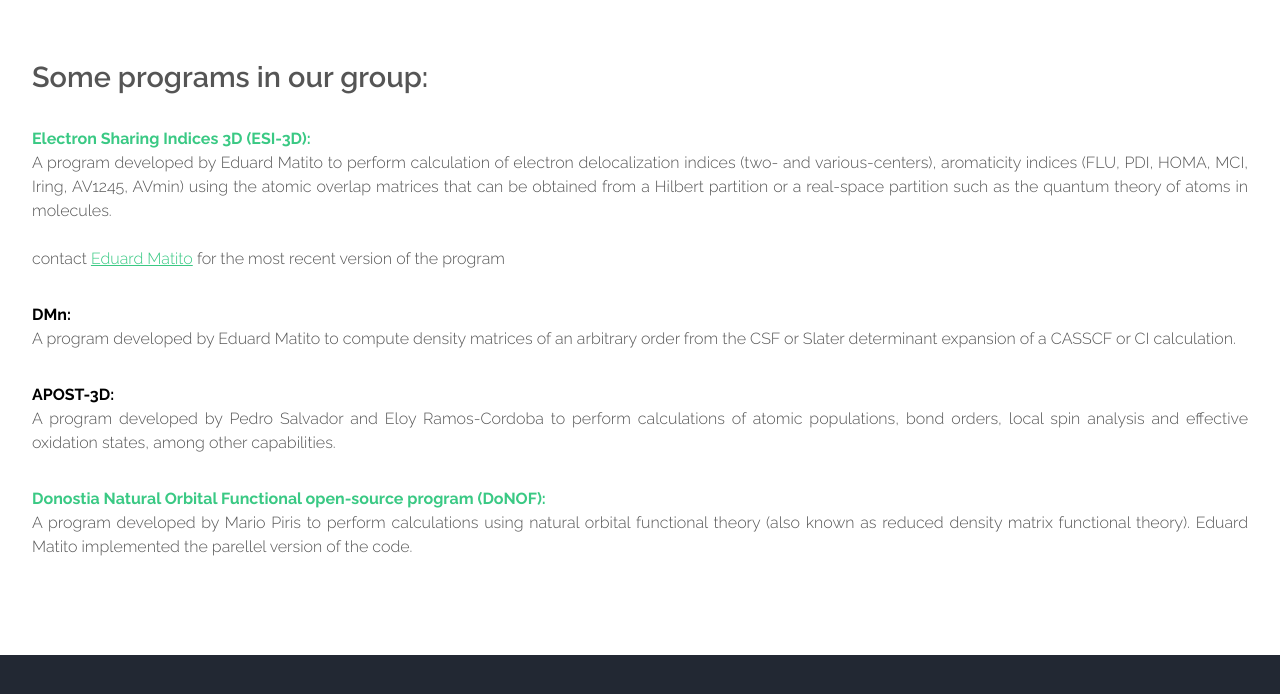
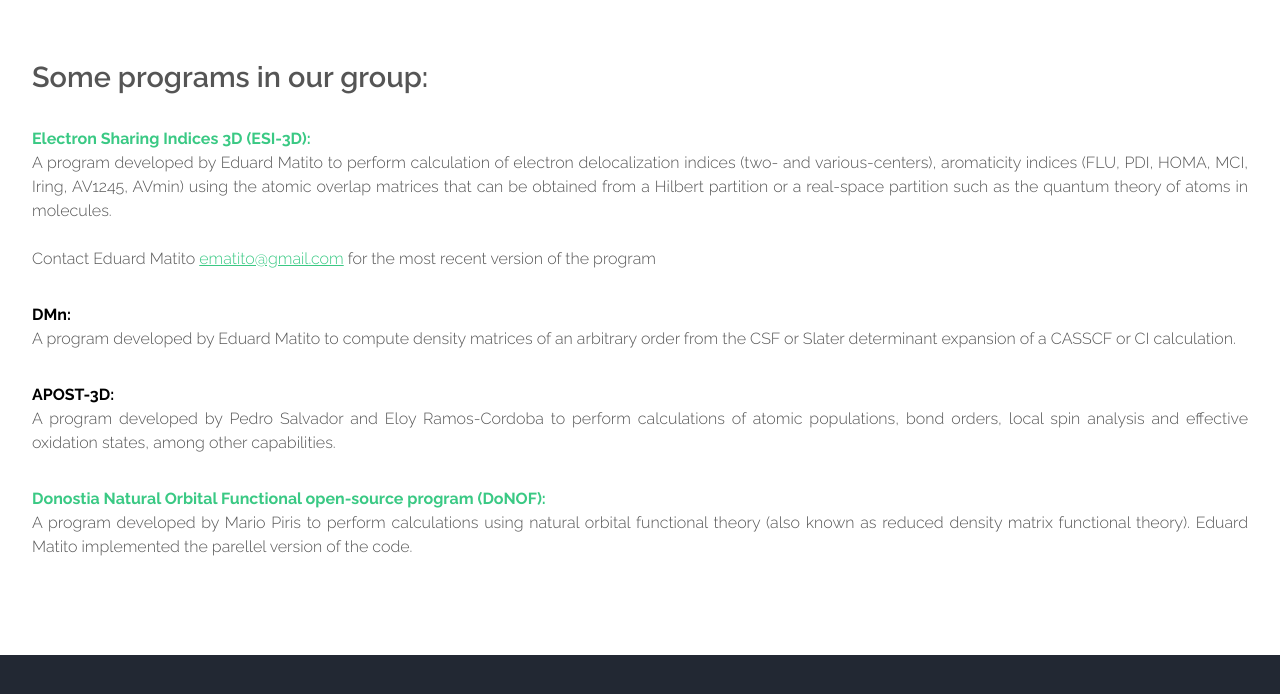
Before and after one commit to old-jekyll-templates/Horizons-Jekyll-Theme, a Jekyll site: the page built from resources.html, in a window 1280 px wide and 900 px high, cut to the strip 192-886 px from the top of the window. Built offline with Jekyll 4.4.1, drawn with Linux system fonts in a browser that asks for light colours.

Commit message:
Update resources.html

```diff
--- a/resources.html
+++ b/resources.html
@@ -17,7 +17,7 @@ layout: main
        <p style="text-align:justify; text-justify:inter-ideograph;"> <font color="#000000"> <b> <a href=http://iqcc.udg.edu/~eduard/ESI/ target="_blank" style="text-decoration:none">Electron Sharing Indices 3D (ESI-3D): </a ></font> <br>
          </b> A program developed by Eduard Matito to perform calculation of electron delocalization indices (two- and various-centers), aromaticity indices (FLU, PDI, HOMA, MCI, Iring, AV1245, AVmin) using the atomic overlap matrices that can be obtained from a Hilbert partition or a real-space partition such as the quantum theory of atoms in molecules. <br>
 <br>
-contact <a href="ematito@gmail.com">Eduard Matito</a> for the most recent version of the program<br>
+Contact Eduard Matito <a href="ematito@gmail.com">ematito@gmail.com</a> for the most recent version of the program<br>
  <p style="text-align:justify; text-justify:inter-ideograph;"> <font color="#000000"> <b> DMn:  <br>
            </b>  </font> A program developed by Eduard Matito to compute density matrices of an arbitrary order from the CSF or Slater determinant expansion of a CASSCF or CI calculation. <br>
     <p style="text-align:justify; text-justify:inter-ideograph;"> <font color="#000000"> <b> APOST-3D: <br>
```
